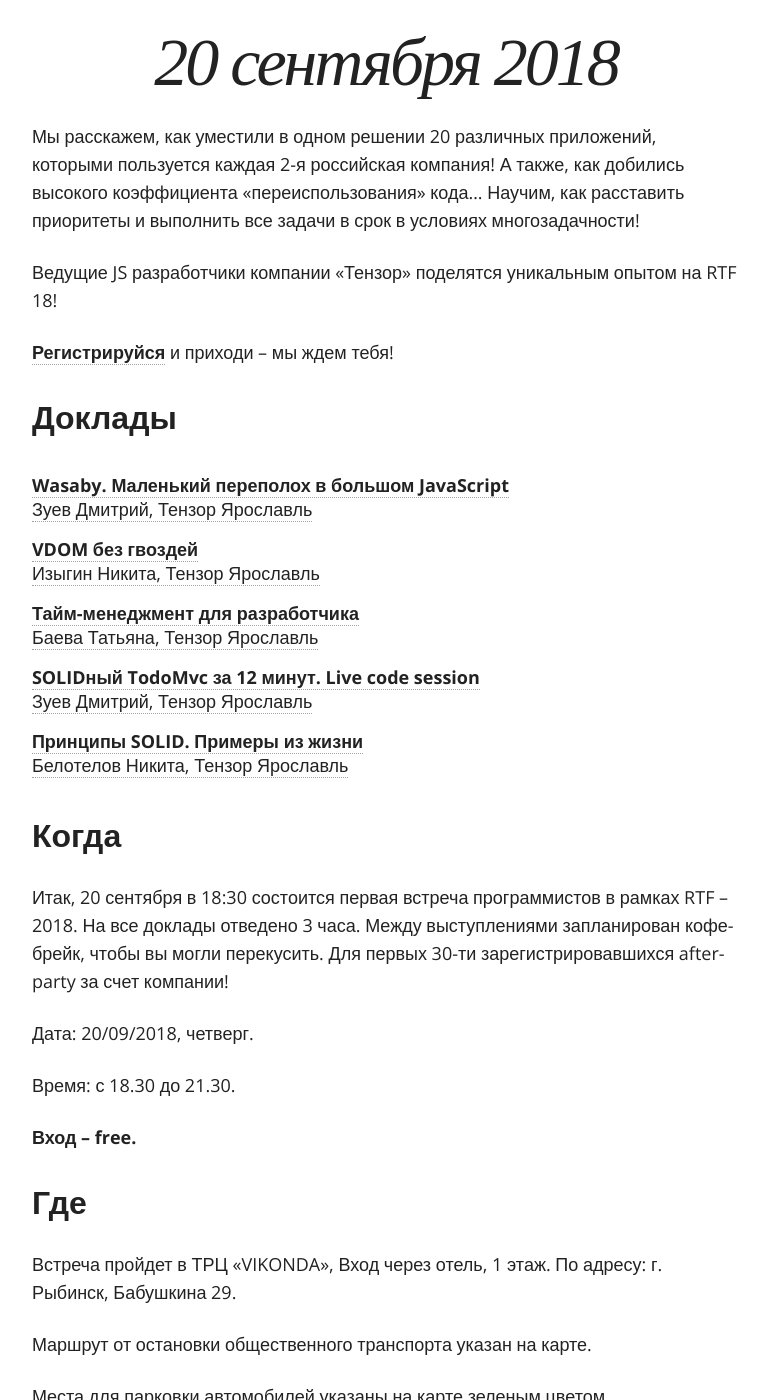
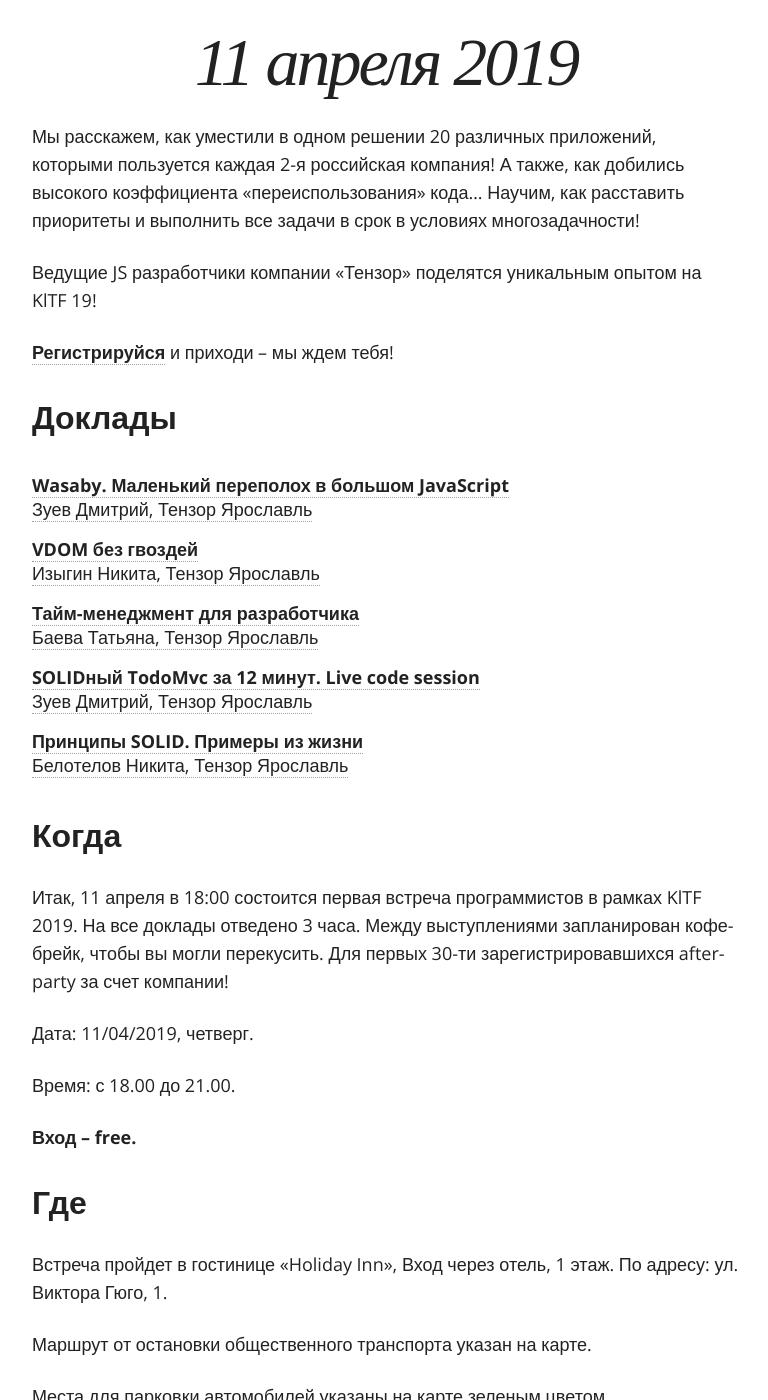
Before and after one commit to serkat/github.io, a Jekyll site: the page built from index.md, in a window 1280 px wide and 1400 px high, scrolled down 539 px. Shown: the whole window, without its empty margins (254-1022 px from the left). Built offline with Jekyll 4.4.1, drawn with Linux system fonts in a browser that asks for light colours; nearby versions of some CDN libraries; comment, search, counter and statistics services are not loaded; some of the changed text lies outside the part shown.

Commit message:
add index

```diff
--- a/index.md
+++ b/index.md
@@ -1,13 +1,13 @@
 ---
 layout: page
-title: 20 сентября 2018
+title: 11 апреля 2019
 excerpt:
 comments: true
 ---
 
-Мы расскажем, как уместили в одном решении 20 различных приложений, которыми пользуется каждая  2-я российская  компания!  А  также,  как добились высокого  коэффициента «переиспользования» кода... Научим, как расставить приоритеты и выполнить все задачи в срок в условиях многозадачности!
+Мы расскажем, как уместили в одном решении 20 различных приложений, которыми пользуется каждая 2-я российская компания! А также, как добились высокого коэффициента «переиспользования» кода… Научим, как расставить приоритеты и выполнить все задачи в срок в условиях многозадачности!
 
-Ведущие JS разработчики компании «Тензор» поделятся уникальным опытом на RTF 18!
+Ведущие JS разработчики компании «Тензор» поделятся уникальным опытом на KlTF 19!
 
 [**Регистрируйся**][register] и приходи – мы ждем тебя!
 
@@ -34,11 +34,11 @@ comments: true
 Когда
 -----
 
-Итак, 20 сентября в 18:30 состоится первая встреча программистов в рамках RTF – 2018. На все доклады  отведено  3  часа. Между  выступлениями  запланирован  кофе-брейк, чтобы  вы  могли перекусить. Для первых 30-ти зарегистрировавшихся after-party за счет компании!
+Итак, 11 апреля в 18:00 состоится первая встреча программистов в рамках KlTF 2019. На все доклады отведено 3 часа. Между выступлениями запланирован кофе-брейк, чтобы вы могли перекусить. Для первых 30-ти зарегистрировавшихся after-party за счет компании!
 
-Дата: 20/09/2018, четверг.
+Дата: 11/04/2019, четверг.
 
-Время: с 18.30 до 21.30.
+Время: с 18.00 до 21.00.
 
 __Вход – free.__
 
@@ -46,13 +46,13 @@ __Вход – free.__
 Где
 ---
 
-Встреча пройдет в ТРЦ «VIKONDA», Вход через отель, 1 этаж. По адресу: г. Рыбинск, Бабушкина 29.
+Встреча пройдет в гостинице «Holiday Inn», Вход через отель, 1 этаж. По адресу: ул. Виктора Гюго, 1.
 
 Маршрут от остановки общественного транспорта указан на карте.
 
 Места для парковки автомобилей указаны на карте зеленым цветом.
 
-Контактные телефоны: +7(920) 653-51-73 Полина
+Контактные телефоны: +7(909) 249-11-00 Мария
 
 
 <script type="text/javascript" charset="utf-8" async src="https://api-maps.yandex.ru/services/constructor/1.0/js/?um=constructor%3Acd52f8c116e73c39bb701429ca0e459d78ce8793e4e75da7c77b2f9773f0cddc&amp;width=687&amp;height=502&amp;lang=ru_RU&amp;scroll=true"></script>
```
